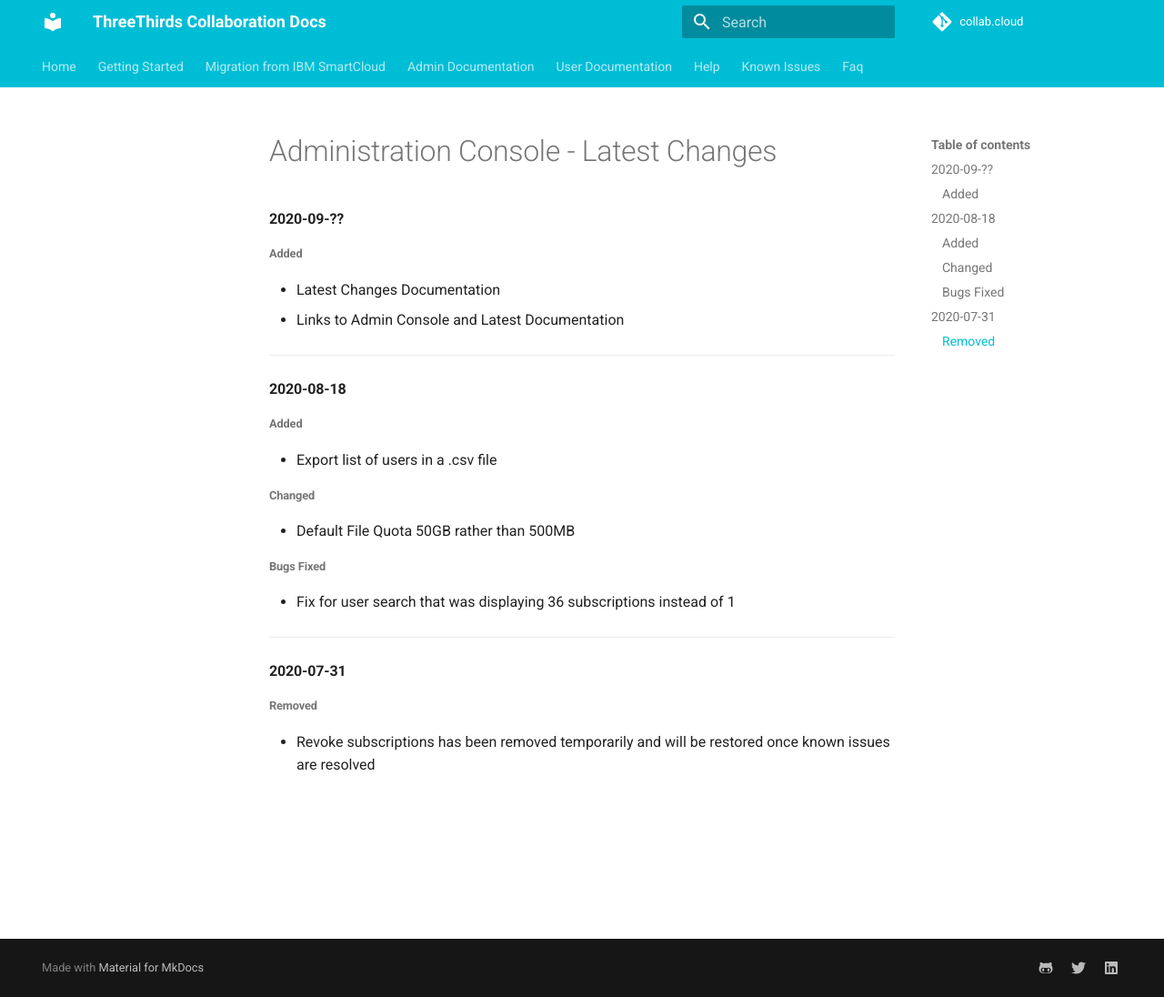
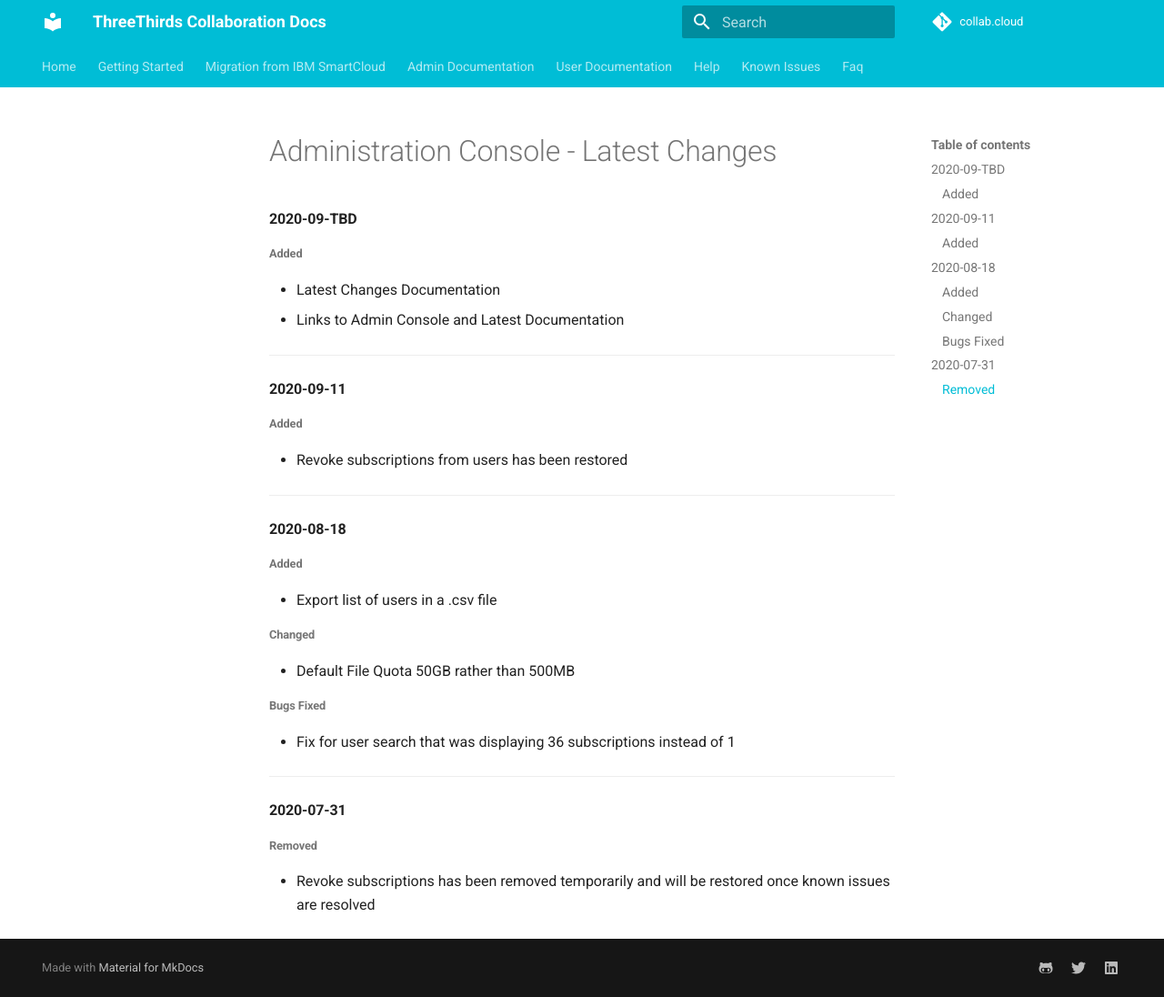
Before and after one commit to collabdotcloud/docs.collab.cloud, an MkDocs documentation site: the page built from docs/admin/admin-latest-changes.md, in a window 1280 px wide and 1096 px high. Shown: the whole window at 91% size. Built offline with MkDocs 1.6.1 and Material for MkDocs 9.7.7, drawn with Linux system fonts in a browser that asks for light colours.

Commit message:
update admin latest changes

```diff
--- a/docs/admin/admin-latest-changes.md
+++ b/docs/admin/admin-latest-changes.md
@@ -1,11 +1,19 @@
 # Administration Console - Latest Changes
 
-#### 2020-09-??
+#### 2020-09-TBD
 
 ###### Added
 
 - Latest Changes Documentation
 - Links to Admin Console and Latest Documentation
+
+---
+
+#### 2020-09-11
+
+###### Added
+
+- Revoke subscriptions from users has been restored
 
 ---
 
```
